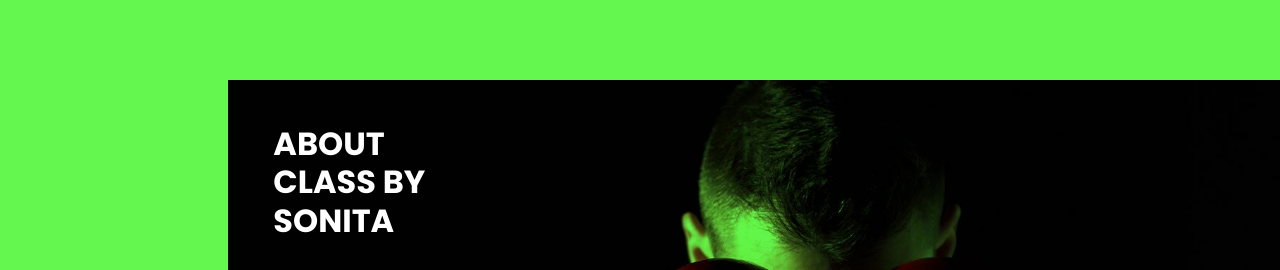
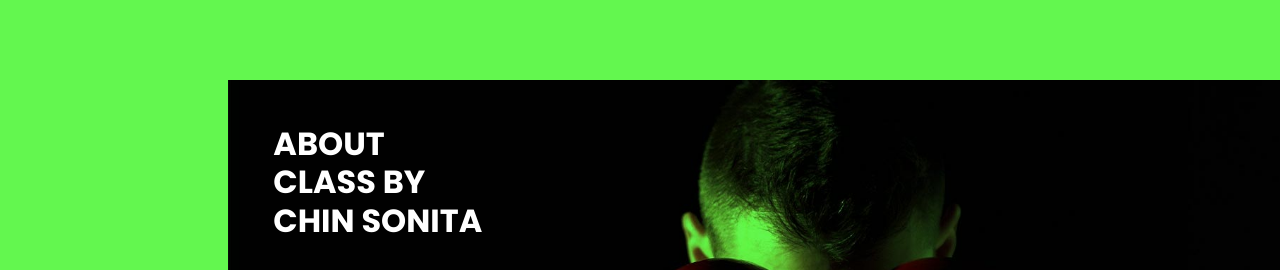
Before and after one commit to sotachin/htmlproject, a plain HTML site: page index.html in a window 1280 px wide. Shown: the part 840-1110 px from the top of the page. Drawn offline with nearby package versions, Linux system fonts and the light colour scheme; some packages are replaced by stand-ins of ours; a web font is replaced by a local one.

Commit message:
Fix name

```diff
--- a/index.html
+++ b/index.html
@@ -191,7 +191,7 @@
                 <div class="detail-box">
                   <div class="heading_container">
                     <h2>
-                      About Class by Sonita
+                      About Class by Chin Sonita
                     </h2>
                   </div>
                   <p>
```
